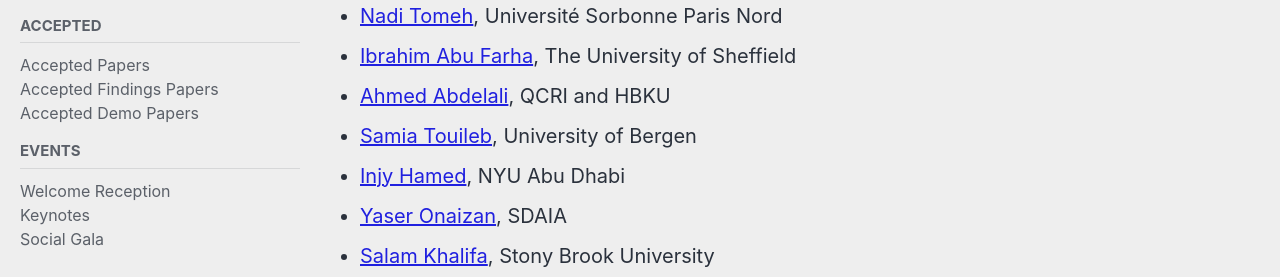
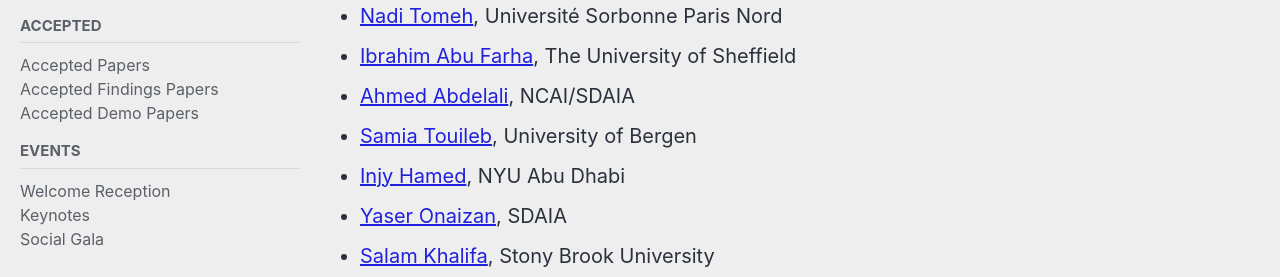
Before and after one commit to acl-org/acl-2024, a Jekyll site: the page built from _pages/program/workshops.md, in a window 1280 px wide and 900 px high, scrolled down 11715 px. Shown: the part 176-453 px from the top of the window. Built offline with Jekyll 4.4.1, drawn with Linux system fonts in a browser that asks for light colours; cached includes are drawn as plain includes; nearby versions of some CDN libraries.

Commit message:
Updated ArabicNLP organizer affiliation

```diff
--- a/_pages/program/workshops.md
+++ b/_pages/program/workshops.md
@@ -313,7 +313,7 @@
 * [Ramy Eskander](https://www.linkedin.com/in/ramyeskander/), Google, USA
 * [Nadi Tomeh](mailto:nadi.tomeh@gmail.com), Université Sorbonne Paris Nord
 * [Ibrahim Abu Farha](mailto:i.abufarha@sheffield.ac.uk), The University of Sheffield
-* [Ahmed Abdelali](mailto:aabdelali@hbku.edu.qa), QCRI and HBKU
+* [Ahmed Abdelali](mailto:aabdelali@hbku.edu.qa), NCAI/SDAIA
 * [Samia Touileb](mailto:samia.touileb@uib.no), University of Bergen
 * [Injy Hamed](mailto:imh9281@nyu.edu), NYU Abu Dhabi
 * [Yaser Onaizan](https://www.linkedin.com/in/yaser-al-onaizan-1a11294/), SDAIA
```
